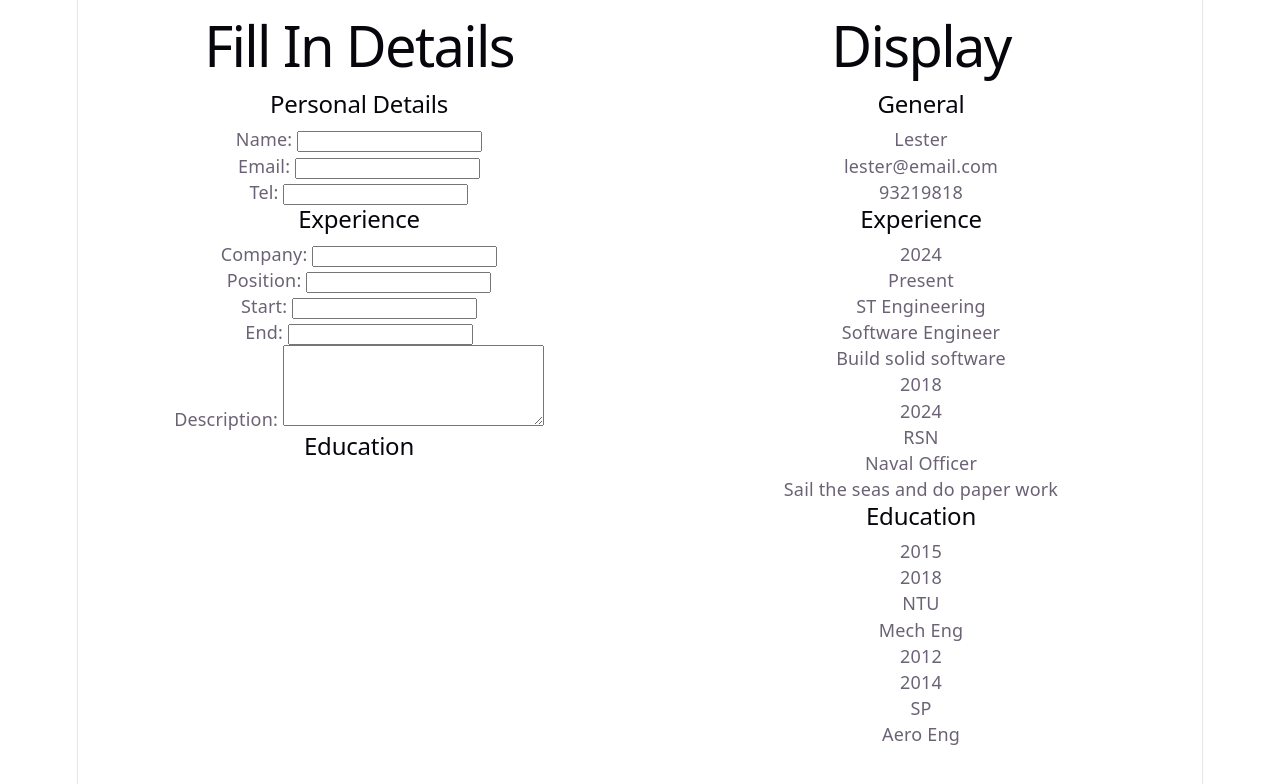
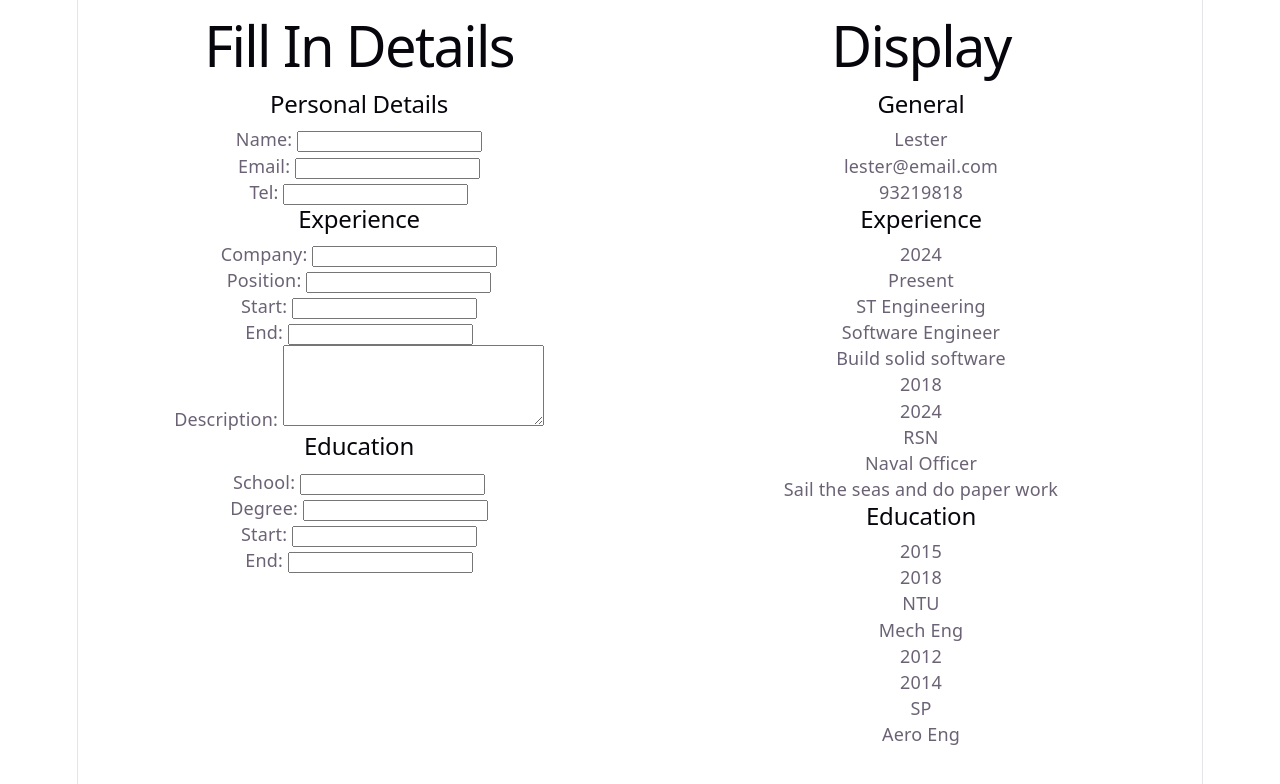
Before and after one commit to lesterc013/top-cv-builder, a React (Vite) app: page / in a window 1280 px wide. Shown: the top 784 px of the page. Built offline with nearby package versions, Linux system fonts and the light colour scheme.

Commit message:
new: Create EduFormBlock
Static display only.

```diff
--- a/src/components/Form.jsx
+++ b/src/components/Form.jsx
@@ -1,3 +1,4 @@
+import EduFormBlock from './form/EduFormBlock';
 import ExpFormBlock from './form/ExpFormBlock';
 import Input from './form/Input';
 
@@ -20,7 +21,7 @@ export default function Form() {
 
       <div className='education'>
         <h2>Education</h2>
-        {/* Use reusable blocks here */}
+        <EduFormBlock />
       </div>
     </div>
   );
--- /dev/null
+++ b/src/components/form/EduFormBlock.jsx
@@ -0,0 +1,12 @@
+import Input from './Input';
+
+export default function EduFormBlock() {
+  return (
+    <div className='edu-form-block'>
+      <Input label={'School'} id={'school'} type={'text'} />
+      <Input label={'Degree'} id={'degree'} type={'text'} />
+      <Input label={'Start'} id={'startDate'} type={'text'} />
+      <Input label={'End'} id={'endDate'} type={'text'} />
+    </div>
+  );
+}
```
